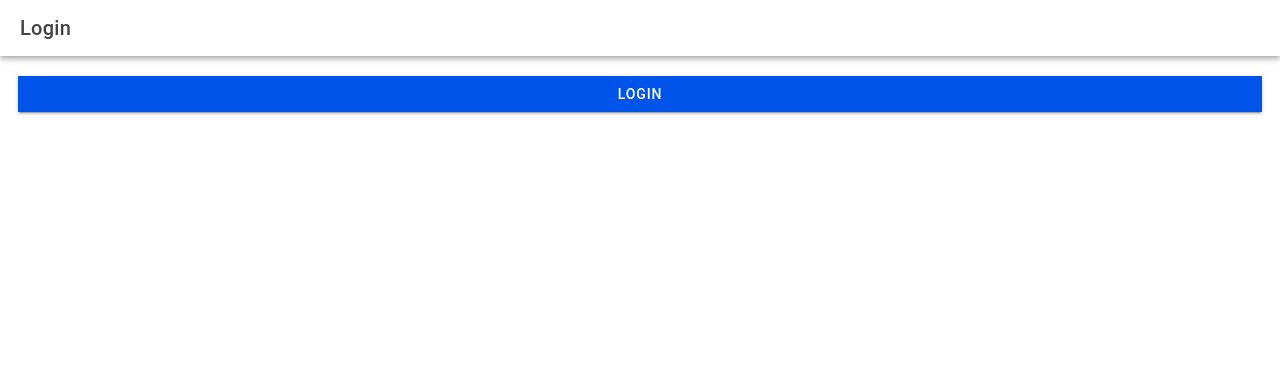
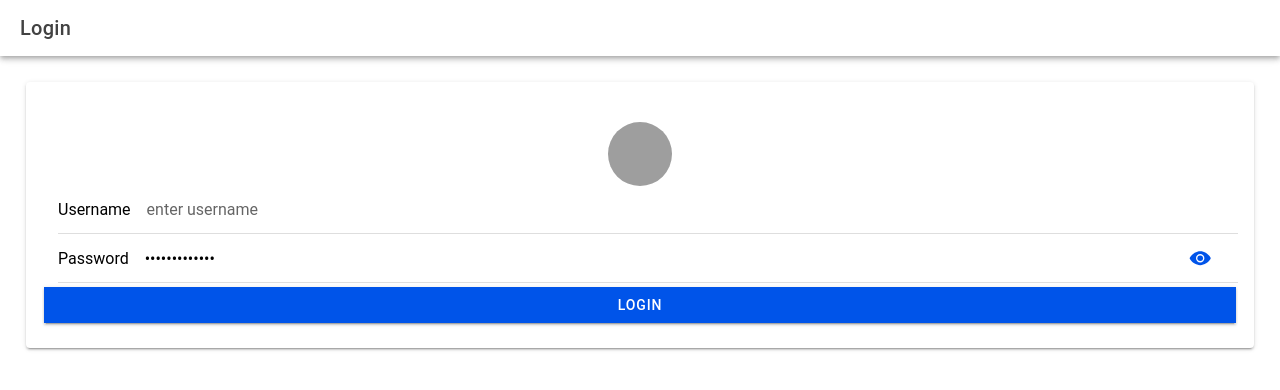
Before and after one commit to Giancyril/it35-lab, a React (Vite) app: page /it35-lab in a window 1280 px wide. Shown: the top 390 px of the page. Built offline with nearby package versions, Linux system fonts and the light colour scheme; grey boxes are pictures that could not be loaded.

Commit message:
Added input password

```diff
--- a/src/pages/Login.tsx
+++ b/src/pages/Login.tsx
@@ -1,31 +1,84 @@
 import {
+  IonAvatar,
   IonButton,
   IonButtons,
+  IonCard,
+  IonCardContent,
+  IonCardHeader,
+  IonCardSubtitle,
+  IonCardTitle,
   IonContent,
   IonHeader,
+  IonInput,
+  IonInputPasswordToggle,
+  IonItem,
+  IonLabel,
+  IonList,
   IonMenuButton,
   IonPage,
+  IonThumbnail,
   IonTitle,
   IonToolbar,
-      useIonRouter
-  } from '@ionic/react';
+  useIonRouter,
+} from "@ionic/react";
 
 const Login: React.FC = () => {
   const navigation = useIonRouter();
   const doLogin = () => {
-        navigation.push('/it35-lab/app','forward','replace');
-    }
+    navigation.push("/it35-lab/app", "forward", "replace");
+  };
   return (
+    //HEADER
     <IonPage>
       <IonHeader>
         <IonToolbar>
           <IonTitle>Login</IonTitle>
         </IonToolbar>
       </IonHeader>
-        <IonContent className='ion-padding'>
+
+      <IonContent className="ion-padding">
+        <IonCard>
+          <IonCardHeader>
+            <IonCardTitle></IonCardTitle>
+          </IonCardHeader>
+          <IonCardContent>
+            <IonList>
+              <div
+                style={{
+                  display: "flex",
+                  alignItems: "center",
+                  justifyContent: "center",
+                  height: "100%",
+                }}
+              >
+                <IonAvatar>
+                  <img
+                    alt="Silhouette of a person's head"
+                    src="https://ionicframework.com/docs/img/demos/avatar.svg"
+                  />
+                </IonAvatar>
+              </div>
+              <IonItem>
+                <IonInput
+                  label="Username"
+                  placeholder="enter username"
+                ></IonInput>
+              </IonItem>
+              <IonItem>
+                <IonInput
+                  type="password"
+                  label="Password"
+                  value="GianCyril1270"
+                >
+                  <IonInputPasswordToggle slot="end"></IonInputPasswordToggle>
+                </IonInput>
+              </IonItem>
               <IonButton onClick={() => doLogin()} expand="full">
                 Login
               </IonButton>
+            </IonList>
+          </IonCardContent>
+        </IonCard>
       </IonContent>
     </IonPage>
   );
```
Lines whose indentation alone changed are shown as unchanged.
